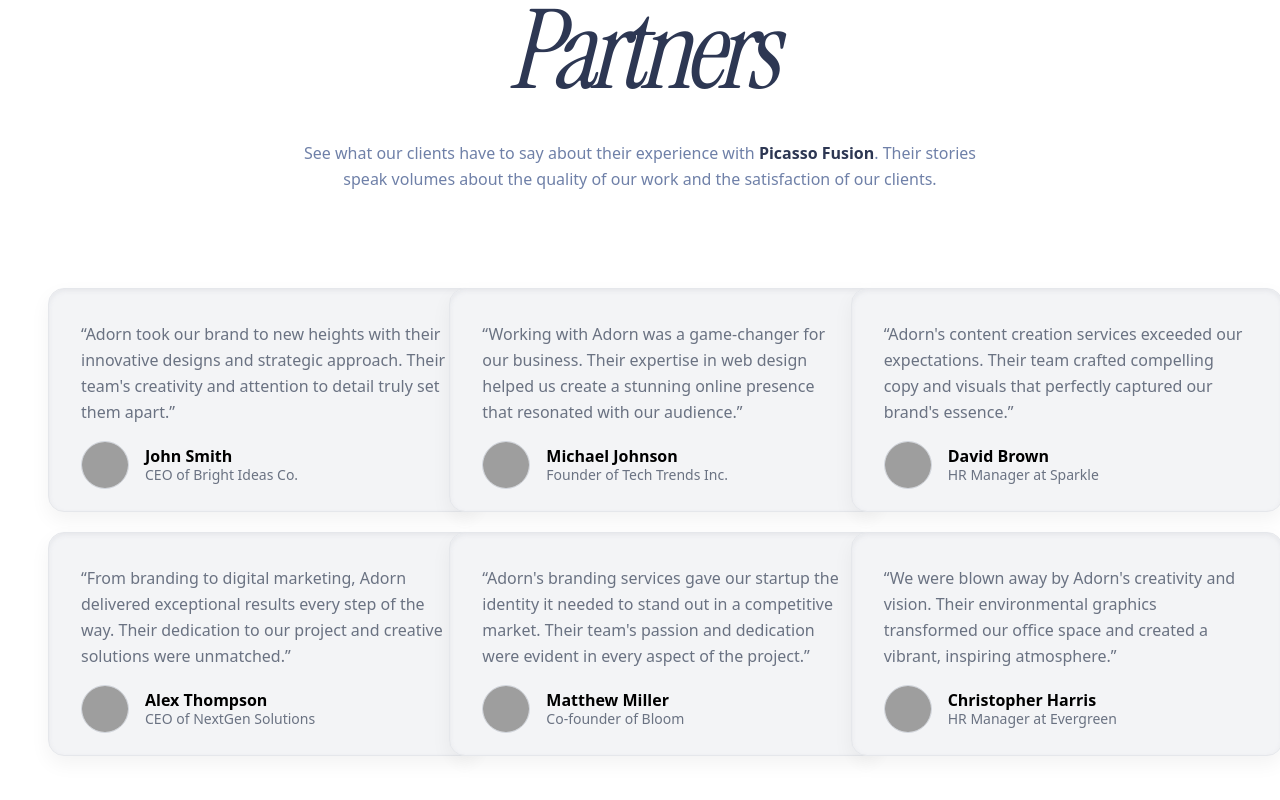
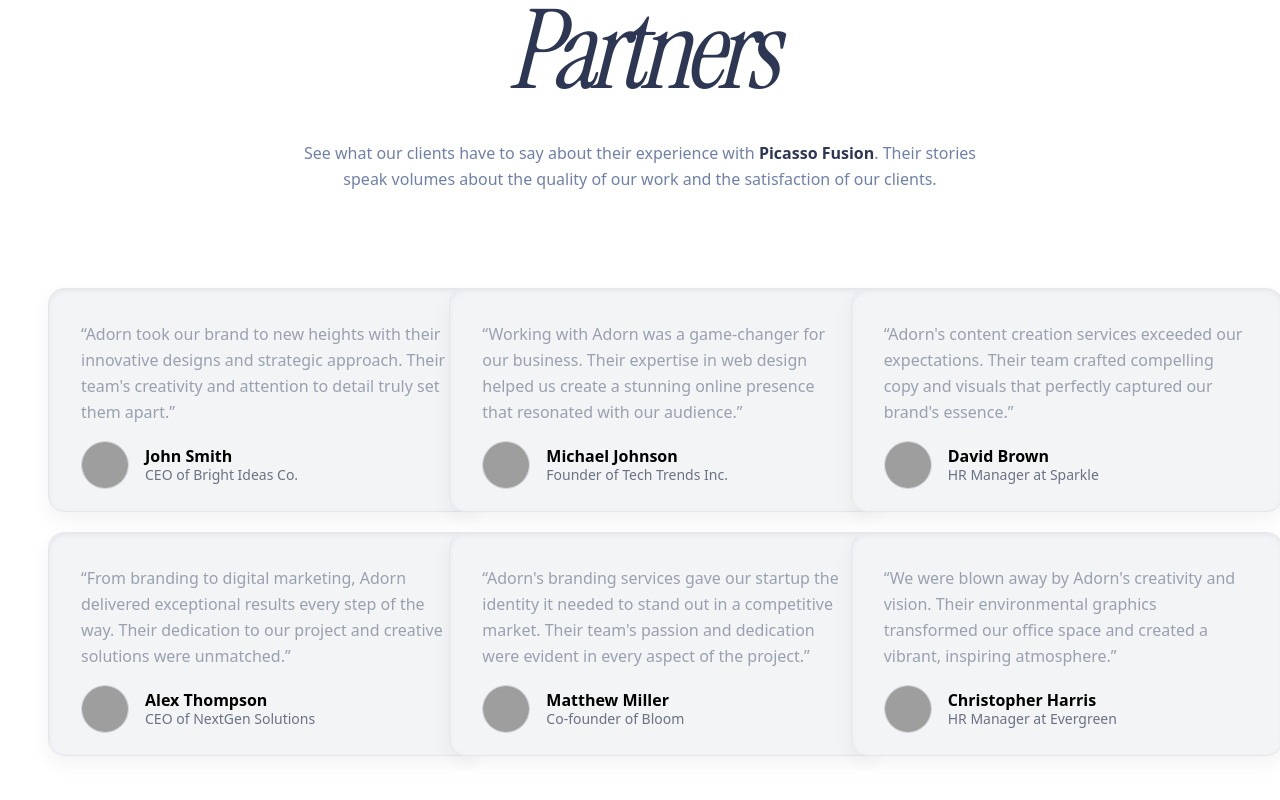
Before and after one commit to Robin-roy-ax/adorn-new, a Next.js app: page / in a window 1280 px wide. Shown: the part 4905-5705 px from the top of the page. Built offline with nearby package versions, Linux system fonts and the light colour scheme; grey boxes are pictures that could not be loaded.

Commit message:
testimonials

```diff
--- a/src/funnel/components/common/Te.tsx
+++ b/src/funnel/components/common/Te.tsx
@@ -131,7 +131,7 @@ export default function Testimonials() {
                 viewport={{ once: true }}
                 custom={delay}
               >
-                <p className="text-gray-500 text-[1rem] mb-4 leading-relaxed">
+                <p className="text-gray-400 text-[1rem] mb-4 font-medium leading-relaxed">
                   “{testimonial.quote}”
                 </p>
 
```
